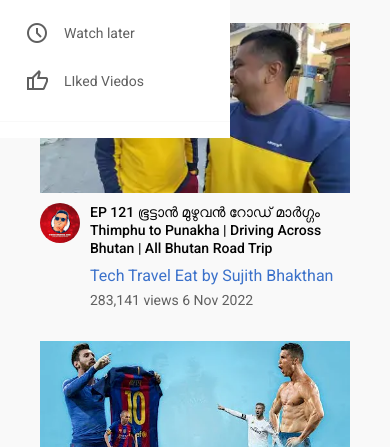
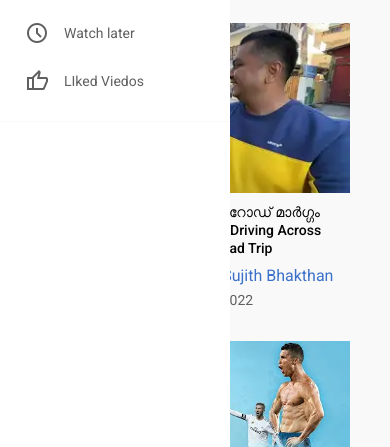
Before and after one commit to shabeeb942/youtube-clone, a plain HTML site: page index.html in a window 390 px wide. Both pictures are taken after a click on the icon "menu". Shown: the part 397-844 px from the top of the page. Drawn offline with nearby package versions, Linux system fonts and the light colour scheme.

Commit message:
Update style.css

```diff
--- a/css/style.css
+++ b/css/style.css
@@ -194,7 +194,7 @@ h1{
         display: inline;
         position: fixed;
         top: 4.4rem;
-        height: auto;
+        height: 100%;
     }
 }
 @media (max-width:928px){
@@ -213,3 +213,13 @@ h1{
     border: solid darkgray;
     border-radius: 10px;
 }
+
+ .sidebar{
+        display: none;
+    }
+    .show-sidebar{
+        display: inline;
+        position: fixed;
+        top: 4.4rem;
+        height: 100%;
+    }
```
